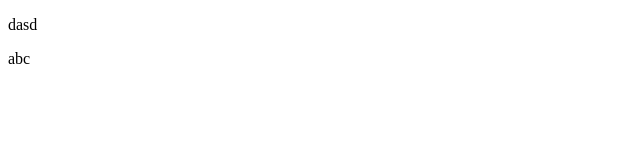
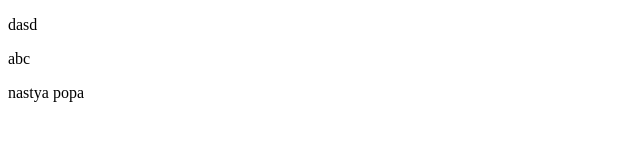
Before and after one commit to ambid3xter/git-lesson, a plain HTML site: page index.html in a window 1280 px wide. Shown: the full height of the page, 0-640 px from the left. Drawn offline with Linux system fonts and the light colour scheme.

Commit message:
eshe odin commit

```diff
--- a/index.html
+++ b/index.html
@@ -8,5 +8,6 @@
 <body>
     <p>dasd</p>
     <p>abc</p>
+    <p>nastya popa</p>
 </body>
 </html>
```
